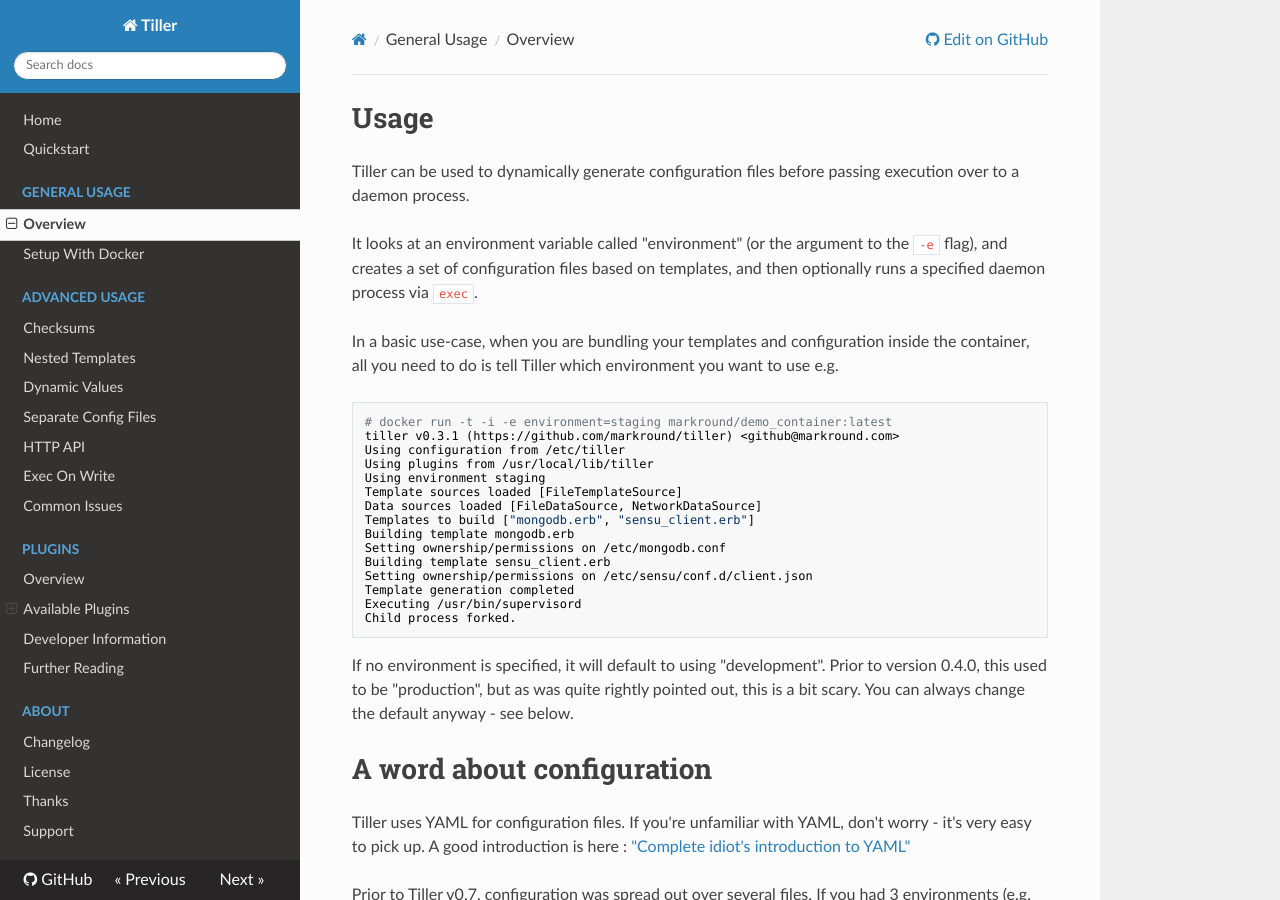
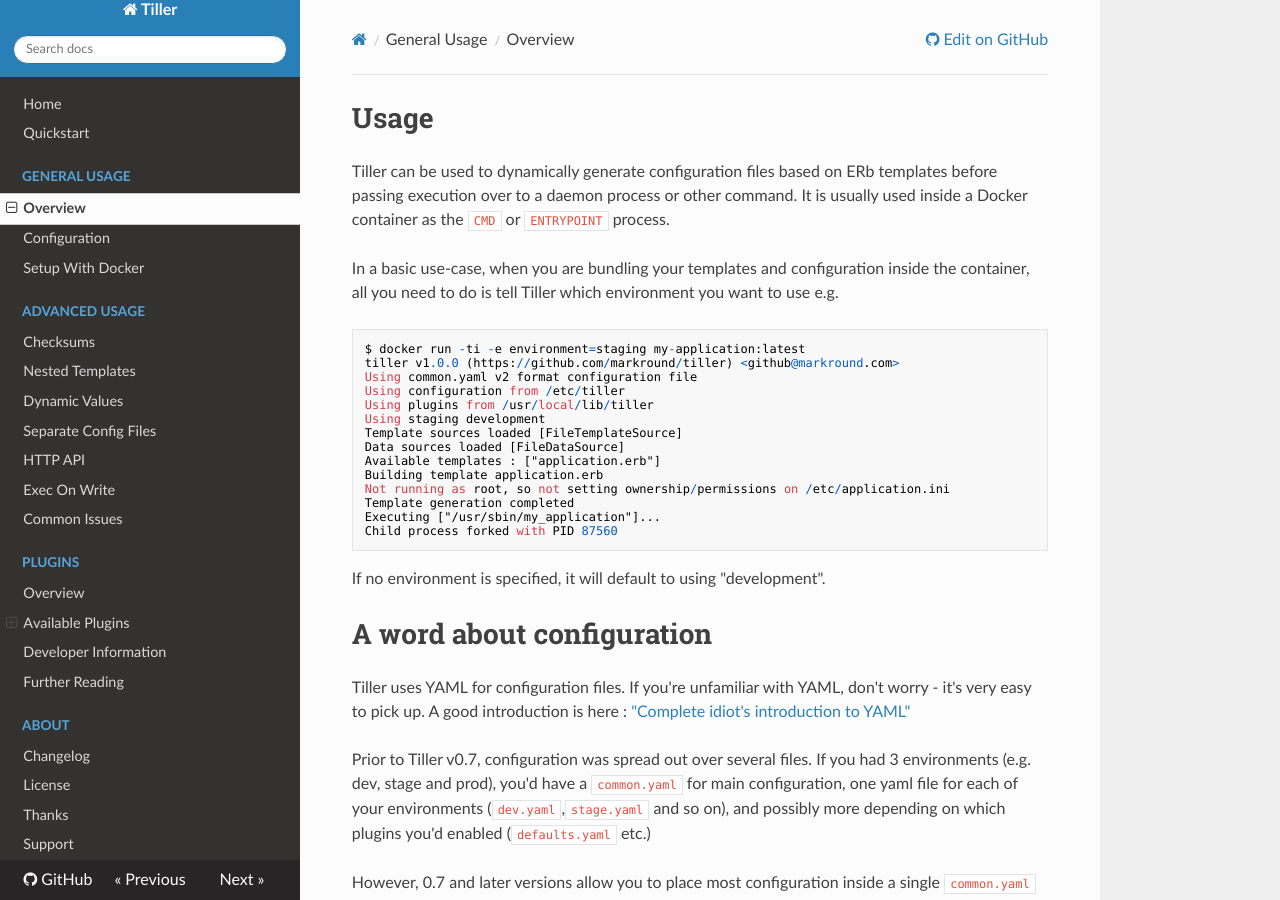
Before and after one commit to markround/tiller, an MkDocs documentation site: the page built from docs/general/index.md, in a window 1280 px wide and 900 px high. Built offline with MkDocs 1.6.1, drawn with Linux system fonts in a browser that asks for light colours; nearby versions of some CDN libraries; old or Windows-style settings are respelled for this version of MkDocs; some of the changed text lies outside the part shown.

Commit message:
Docs update. There will be a lot of these.

````diff
--- a/docs/general/index.md
+++ b/docs/general/index.md
@@ -1,29 +1,26 @@
-
-
 # Usage
-Tiller can be used to dynamically generate configuration files before passing execution over to a daemon process.
-
-It looks at an environment variable called "environment" (or the argument to the `-e` flag), and creates a set of configuration files based on templates, and then optionally runs a specified daemon process via `exec`.
+Tiller can be used to dynamically generate configuration files based on ERb templates before passing execution over to a daemon process or other command. It is usually used inside a Docker container as the `CMD` or `ENTRYPOINT` process.
 
 In a basic use-case, when you are bundling your templates and configuration inside the container, all you need to do is tell Tiller which environment you want to use e.g.
 
-	# docker run -t -i -e environment=staging markround/demo_container:latest
-	tiller v0.3.1 (https://github.com/markround/tiller) <github@markround.com>
-	Using configuration from /etc/tiller
-	Using plugins from /usr/local/lib/tiller
-	Using environment staging
-	Template sources loaded [FileTemplateSource]
-	Data sources loaded [FileDataSource, NetworkDataSource]
-	Templates to build ["mongodb.erb", "sensu_client.erb"]
-	Building template mongodb.erb
-	Setting ownership/permissions on /etc/mongodb.conf
-	Building template sensu_client.erb
-	Setting ownership/permissions on /etc/sensu/conf.d/client.json
-	Template generation completed
-	Executing /usr/bin/supervisord
-	Child process forked.
+```
+$ docker run -ti -e environment=staging my-application:latest
+tiller v1.0.0 (https://github.com/markround/tiller) <github@markround.com>
+Using common.yaml v2 format configuration file
+Using configuration from /etc/tiller
+Using plugins from /usr/local/lib/tiller
+Using staging development
+Template sources loaded [FileTemplateSource]
+Data sources loaded [FileDataSource]
+Available templates : ["application.erb"]
+Building template application.erb
+Not running as root, so not setting ownership/permissions on /etc/application.ini
+Template generation completed
+Executing ["/usr/sbin/my_application"]...
+Child process forked with PID 87560
+```
 
-If no environment is specified, it will default to using "development". Prior to version 0.4.0, this used to be "production", but as was quite rightly pointed out, this is a bit scary. You can always change the default anyway - see below.
+If no environment is specified, it will default to using "development".
 
 # A word about configuration
 Tiller uses YAML for configuration files. If you're unfamiliar with YAML, don't worry - it's very easy to pick up. A good introduction is here : ["Complete idiot's introduction to YAML"](https://github.com/Animosity/CraftIRC/wiki/Complete-idiot's-introduction-to-yaml)
@@ -49,5 +46,3 @@ Tiller understands the following *optional* command-line arguments (mostly used
 * `-h` / `--help` : Show a short help screen
 * `--md5sum` : Only write templates if they do not already exist, or their content has changed (see [below](#checksums)).
 * `--md5sum-noexec` : If no templates were written/updated, do not execute any  process.
-
-# Where to go from here
--- a/mkdocs.yml
+++ b/mkdocs.yml
@@ -8,6 +8,7 @@ pages:
 - Quickstart: 'quickstart.md'
 - General Usage:
   - Overview: 'general/index.md'
+  - Configuration: 'general/configuration.md'
   - Setup With Docker: 'general/docker.md'
 - Advanced Usage:
   - Checksums: 'advanced/checksums.md'
````
Also changed, not shown: README.md (+0 -175 lines), docs/general/configuration.md (added, +93 -0 lines), docs/general/docker.md (+9 -4 lines), docs/plugins/consul.md (+4 -4 lines), docs/plugins/file.md (+75 -0 lines), docs/quickstart.md (+8 -4 lines).
